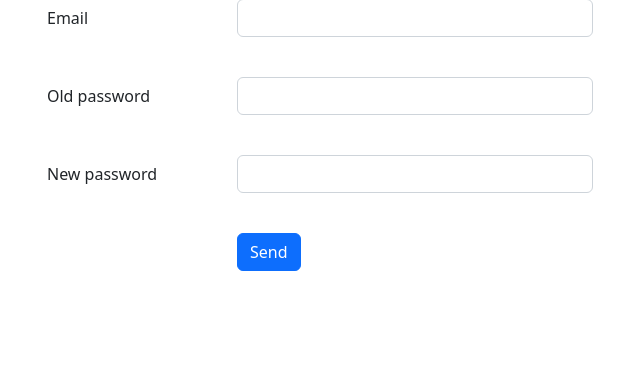
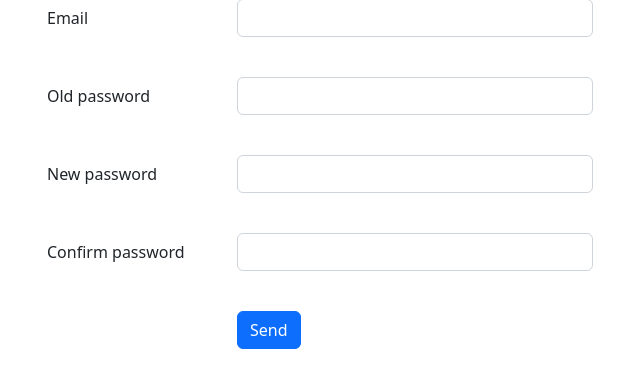
Before and after one commit to krzysztofgrabczynski/-Flask-trip_form-project_vol_2, a Flask app: template templates/edit_account.html in a window 1280 px wide. Shown: the part 129-517 px from the top of the page, without its empty margins (35-675 px from the left). Run offline with Flask 2, Linux system fonts and the light colour scheme; the template is opened without the code that fills it, so the values that code supplies are empty.

Commit message:
Adding new box in edit_account page: Confirm password

```diff
--- a/templates/edit_account.html
+++ b/templates/edit_account.html
@@ -32,6 +32,13 @@
         </div>
 
         <div class="row mb-3">
+            <div class="col-2 col-form-label"><label for="user_pass_confirm">Confirm password</label></div>
+            <div class="col-4">
+                <input type="password" id="user_pass_confirm" name="user_pass_confirm" class="form-control"><br>
+            </div>
+        </div>
+
+        <div class="row mb-3">
             <div class="col-2"></div>
             <div class="col-2"><input type="submit" value="Send" class="btn btn-primary"></div>
         </div>
```
